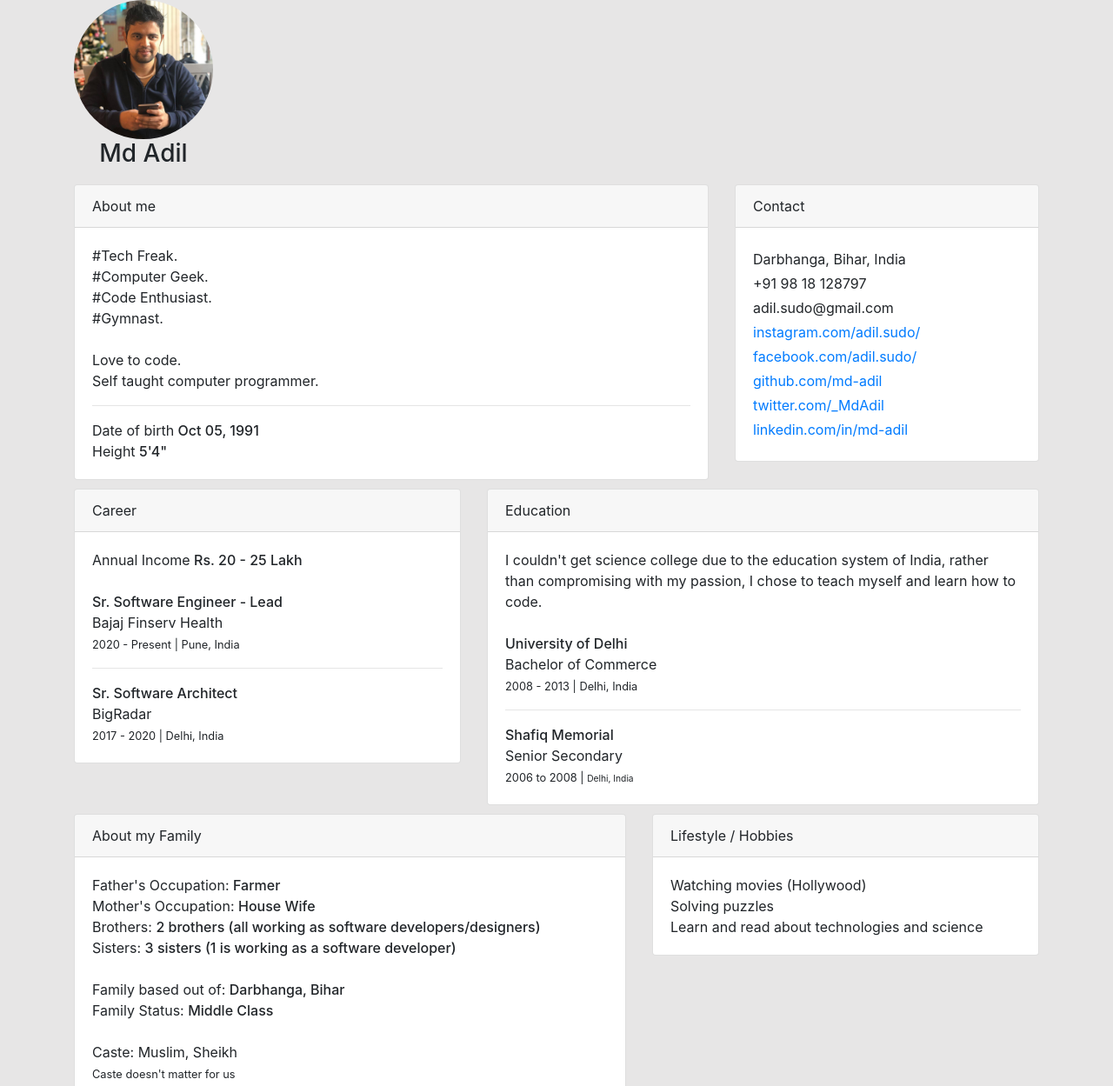
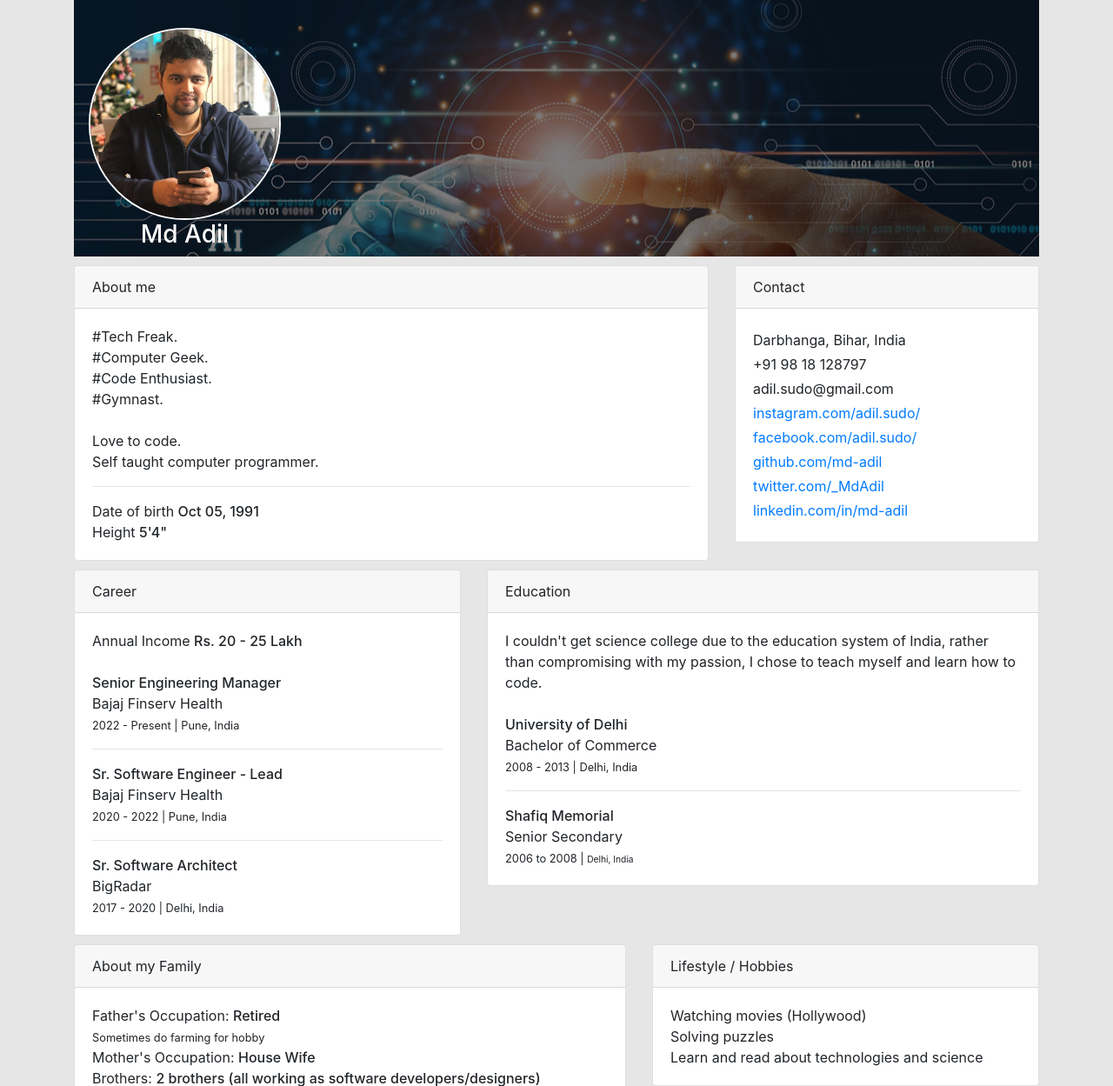
Before and after one commit to md-adil/bio, a website: page index.html in a window 1280 px wide. Shown: the top 1249 px of the page at 87% size. Drawn offline with nearby package versions, Linux system fonts and the light colour scheme; a web font is replaced by a local one.

Commit message:
adding banenr

```diff
--- a/index.html
+++ b/index.html
@@ -17,7 +17,7 @@
         <div class="container">
             <section class="banner">
                 <div class="row">
-                    <div class="thumb col-sm-2">
+                    <div class="thumb col-sm-3" style="padding: 2rem; padding-bottom: 0">
                         <img class="thumbnail" src="./src/images/IMG_20200104_230058_943.jpg" alt="" />
                         <h3>Md Adil</h3>
                     </div>
@@ -66,9 +66,15 @@
                             <div>Annual Income <strong>Rs. 20 - 25 Lakh</strong></div>
                             <br />
                             <div>
+                                <strong>Senior Engineering Manager</strong>
+                                <div>Bajaj Finserv Health</div>
+                                <div><small> 2022 - Present | Pune, India</small></div>
+                            </div>
+                            <hr />
+                            <div>
                                 <strong>Sr. Software Engineer - Lead</strong>
                                 <div>Bajaj Finserv Health</div>
-                                <div><small> 2020 - Present | Pune, India</small></div>
+                                <div><small> 2020 - 2022 | Pune, India</small></div>
                             </div>
                             <hr />
                             <div>
@@ -104,7 +110,10 @@
                     <div class="card">
                         <div class="card-header">About my Family</div>
                         <div class="card-body">
-                            <div>Father's Occupation: <strong> Farmer</strong></div>
+                            <div>
+                                Father's Occupation: <strong> Retired</strong><br />
+                                <small>Sometimes do farming for hobby</small>
+                            </div>
                             <div>Mother's Occupation: <strong>House Wife</strong></div>
                             <div>Brothers: <strong>2 brothers (all working as software developers/designers)</strong></div>
                             <div>Sisters: <strong>3 sisters (1 is working as a software developer)</strong></div>
--- a/src/style.css
+++ b/src/style.css
@@ -22,3 +22,21 @@ strong {
 .contact .card-body div {
     margin: 0.25rem 0;
 }
+
+.banner {
+    position: relative;
+    color: #fff;
+    background-position: center;
+    background-image: url("./images/banner.jpeg");
+}
+.banner img {
+    border: 2px solid #fff;
+}
+.banner::before {
+    content: " ";
+    background: rgb(10 7 7 / 53%);
+    height: 100%;
+    width: 100%;
+    position: absolute;
+    top: 0;
+}
```
Also changed, not shown: docs/index.html (+1 -1 lines), docs/banner.27c6f0f3.jpeg (added), src/images/banner.jpeg (added), 4 other files.
